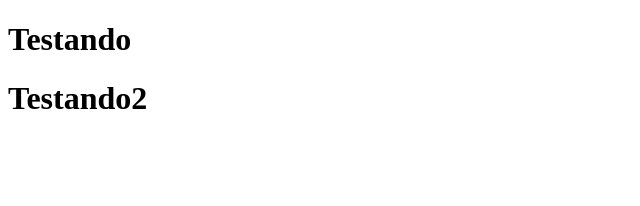
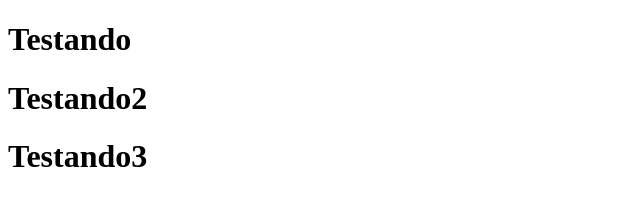
Before and after one commit to adrianoedaniel/cursogitgithub, a plain HTML site: page Index.html in a window 1280 px wide. Shown: the whole page, without its empty margins (0-640 px from the left). Drawn offline with Linux system fonts and the light colour scheme.

Commit message:
Upadate index

```diff
--- a/Index.html
+++ b/Index.html
@@ -8,6 +8,8 @@
 <body>
     <h1> Testando</h1>
     <h1> Testando2</h1>
+    <h1> Testando3</h1>
+
 
 </body>
 </html>
```
